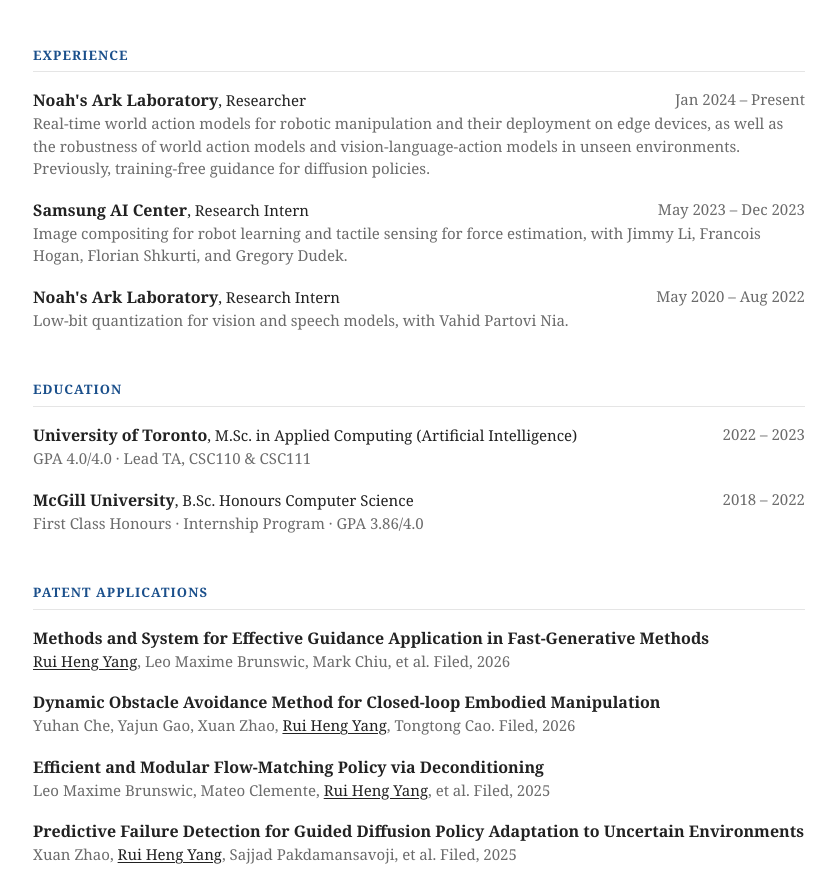
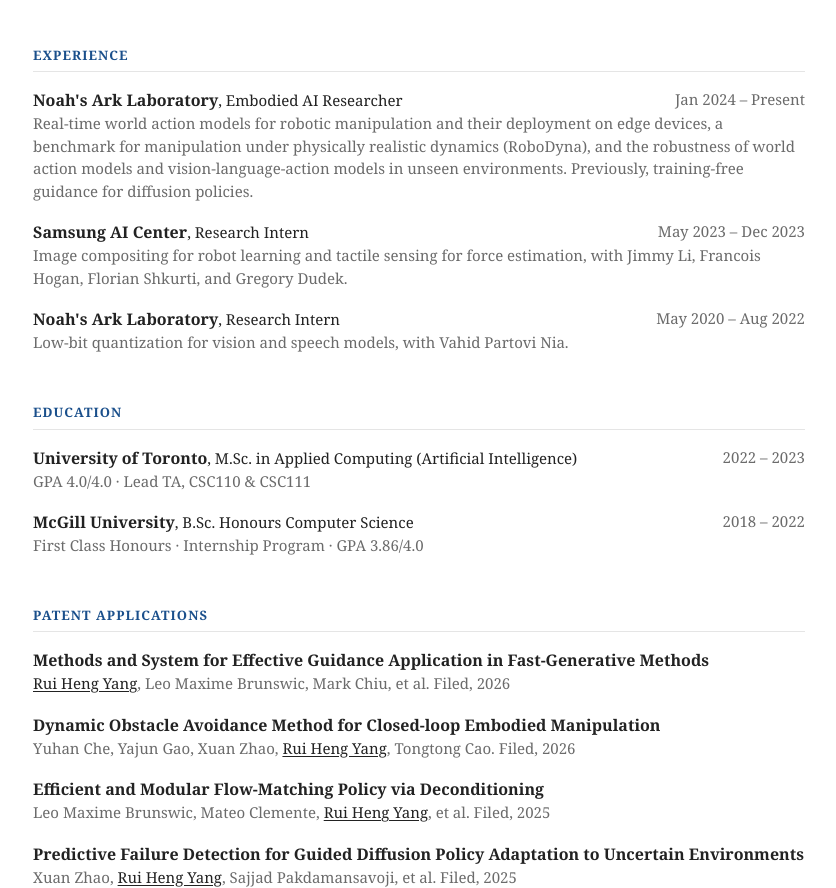
Before and after one commit to rhyang6/rhyang6.github.io, a plain HTML site: page index.html in a window 1280 px wide. Shown: the part 2833-3721 px from the top of the page, without its empty margins (221-1057 px from the left). Drawn offline with Linux system fonts and the light colour scheme.

Commit message:
Experience: Embodied AI Researcher title, add RoboDyna

```diff
--- a/data.js
+++ b/data.js
@@ -109,8 +109,8 @@ const SITE = {
 
   experience: [
     {
-      role: "Researcher", org: "Noah's Ark Laboratory", dates: "Jan 2024 – Present",
-      detail: "Real-time world action models for robotic manipulation and their deployment on edge devices, as well as the robustness of world action models and vision-language-action models in unseen environments. Previously, training-free guidance for diffusion policies.",
+      role: "Embodied AI Researcher", org: "Noah's Ark Laboratory", dates: "Jan 2024 – Present",
+      detail: "Real-time world action models for robotic manipulation and their deployment on edge devices, a benchmark for manipulation under physically realistic dynamics (RoboDyna), and the robustness of world action models and vision-language-action models in unseen environments. Previously, training-free guidance for diffusion policies.",
     },
     {
       role: "Research Intern", org: "Samsung AI Center", dates: "May 2023 – Dec 2023",
```
Also changed, not shown: Rui-Heng-Yang-Website.html (+2 -2 lines).
